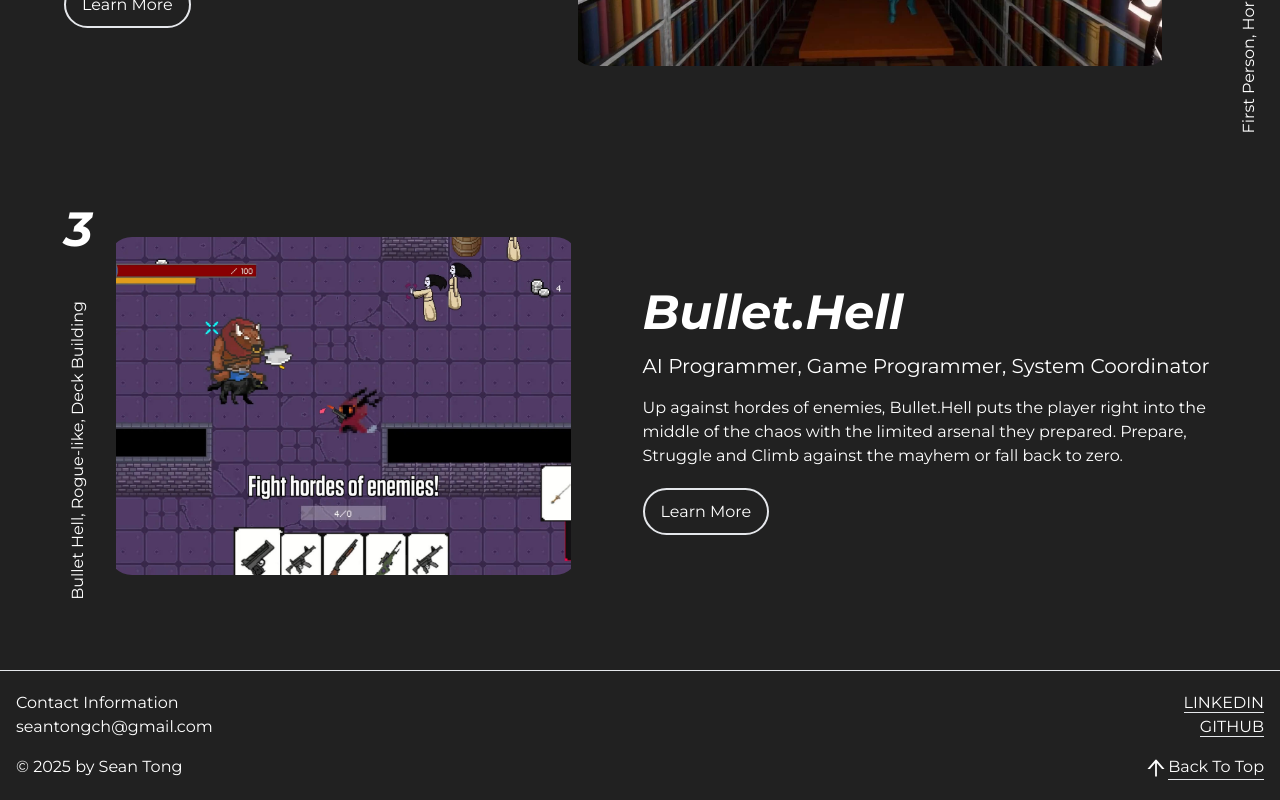
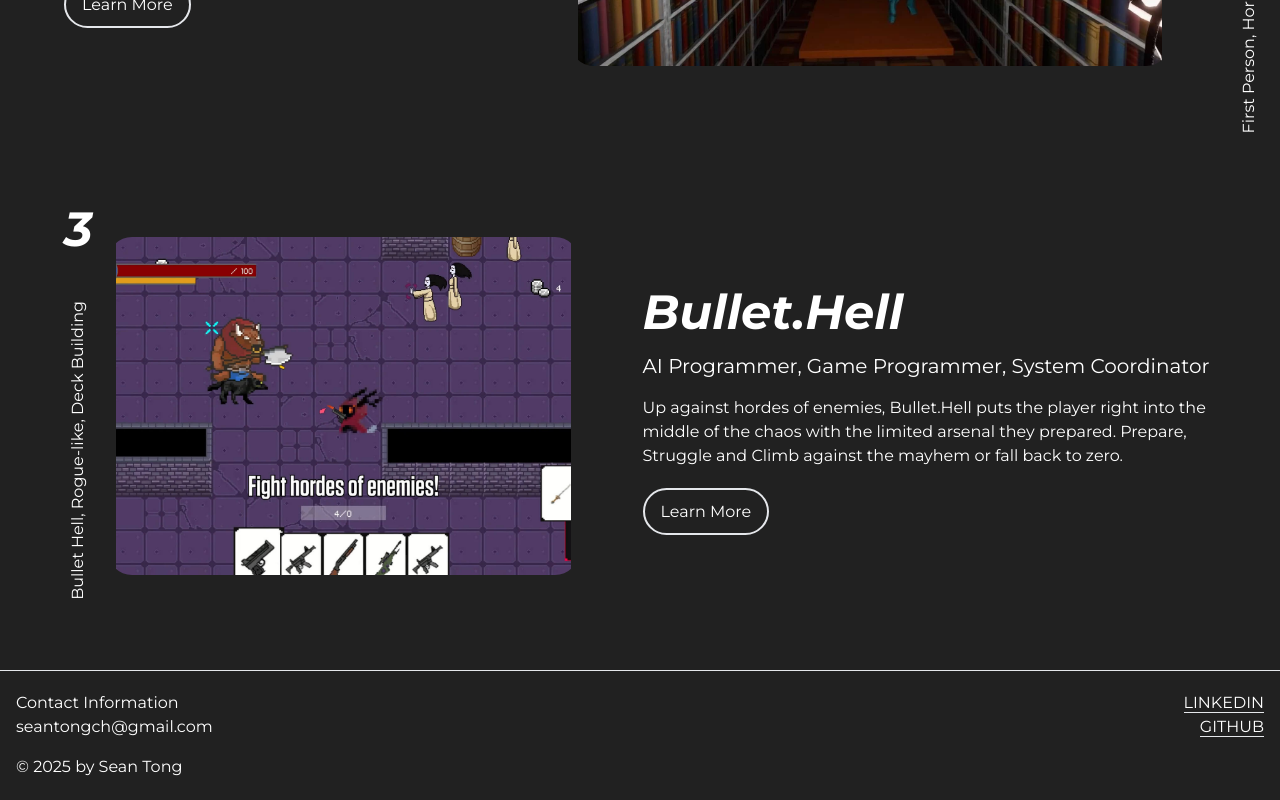
Before and after one commit to Snippin/Portfolio, a Next.js app: page / in a window 1280 px wide. Shown: the part 1253-2053 px from the top of the page. Built offline with nearby package versions, Linux system fonts and the light colour scheme.

Commit message:
feature : Create `ScrollToTop` component

```diff
--- a/src/components/Footer.jsx
+++ b/src/components/Footer.jsx
@@ -1,57 +1,56 @@
 "use client";
 
 import Link from "next/link";
-import { AiOutlineArrowUp } from "react-icons/ai";
 
-const Footer = () =>
-{
+const Footer = () => {
   return (
-    <footer className="border-t mx-auto my-5 pt-5
-    sm:flex sm:flex-wrap">
-      <div className=" px-4 justify-items-center
-      sm:justify-items-start sm:w-1/2">
+    <footer
+      className="border-t mx-auto my-5 pt-5
+    sm:flex sm:flex-wrap"
+    >
+      <div
+        className=" px-4 justify-items-center
+      sm:justify-items-start sm:w-1/2"
+      >
         <p>Contact Information</p>
         <p>seantongch@gmail.com</p>
       </div>
 
-      <div className="px-4 mt-4 justify-items-center
-        sm:px-0 sm:pr-4 sm:mt-0 sm:justify-items-end sm:w-1/2">
+      <div
+        className="px-4 mt-4 justify-items-center
+        sm:px-0 sm:pr-4 sm:mt-0 sm:justify-items-end sm:w-1/2"
+      >
         <div>
-          <Link href="http://linkedin.com/in/sean-tong-ch/" target="_blank"
+          <Link
+            href="http://linkedin.com/in/sean-tong-ch/"
+            target="_blank"
             className="cursor-pointer border-b
-              hover:border-primaryA30 hover:text-primaryA30">
+              hover:border-primaryA30 hover:text-primaryA30"
+          >
             LINKEDIN
           </Link>
         </div>
 
         <div>
-          <Link href="https://github.com/Snippin" target="_blank"
+          <Link
+            href="https://github.com/Snippin"
+            target="_blank"
             className="cursor-pointer border-b
-              hover:border-primaryA30 hover:text-primaryA30">
+              hover:border-primaryA30 hover:text-primaryA30"
+          >
             GITHUB
           </Link>
         </div>
       </div>
 
-      <div className="flex flex-col-reverse w-full mt-4 px-4 text-center
-      sm:text-left sm:flex-row sm:justify-between">
-        <p>
-          &copy; {new Date().getFullYear()} by Sean Tong
-        </p>
-
-        <div className="flex items-center justify-center mb-4 cursor-pointer
-        sm:mb-0"
-          onClick={() => window.scrollTo({ top: 0, behavior: "smooth" })}
-        >
-          <AiOutlineArrowUp size={24} />
-          <span className="border-b
-            hover:border-primaryA30 hover:text-primaryA30">
-            Back To Top
-          </span>
-        </div>
+      <div
+        className="flex flex-col-reverse w-full mt-4 px-4 text-center
+      sm:text-left sm:flex-row sm:justify-between"
+      >
+        <p>&copy; {new Date().getFullYear()} by Sean Tong</p>
       </div>
     </footer>
   );
-}
+};
 
 export default Footer;
--- /dev/null
+++ b/src/components/ScrollToTop.jsx
@@ -0,0 +1,49 @@
+"use client";
+
+import { useState, useEffect } from "react";
+import { usePathname } from "next/navigation";
+import { AiOutlineArrowUp } from "react-icons/ai";
+
+const ScrollToTop = () => {
+  const [showButton, SetShowButton] = useState(false);
+  const pathName = usePathname();
+
+  useEffect(() => {
+    SetShowButton(false);
+    window.scrollTo(0, 0);
+  }, [pathName]);
+
+  useEffect(() => {
+    const handleScroll = () => {
+      SetShowButton(window.scrollY > 300);
+    };
+
+    window.addEventListener("scroll", handleScroll);
+    handleScroll();
+
+    return () => window.removeEventListener("scroll", handleScroll);
+  }, []);
+
+  return (
+    <button
+      onClick={() => window.scrollTo({ top: 0, behavior: "smooth" })}
+      className={`fixed bottom-2 right-2 z-50
+        w-12 h-12 rounded-full
+        flex items-center justify-center
+        border border-primaryA30
+        bg-surfaceA0
+        hover:text-primaryA30 hover:border-primaryA30
+        transition-all duration-300
+        ${
+          showButton
+            ? "opacity-100 translate-y-0"
+            : "opacity-0 translate-y-10 pointer-events-none"
+        }`}
+      aria-label="Back to top"
+    >
+      <AiOutlineArrowUp size={24} />
+    </button>
+  );
+};
+
+export default ScrollToTop;
```
